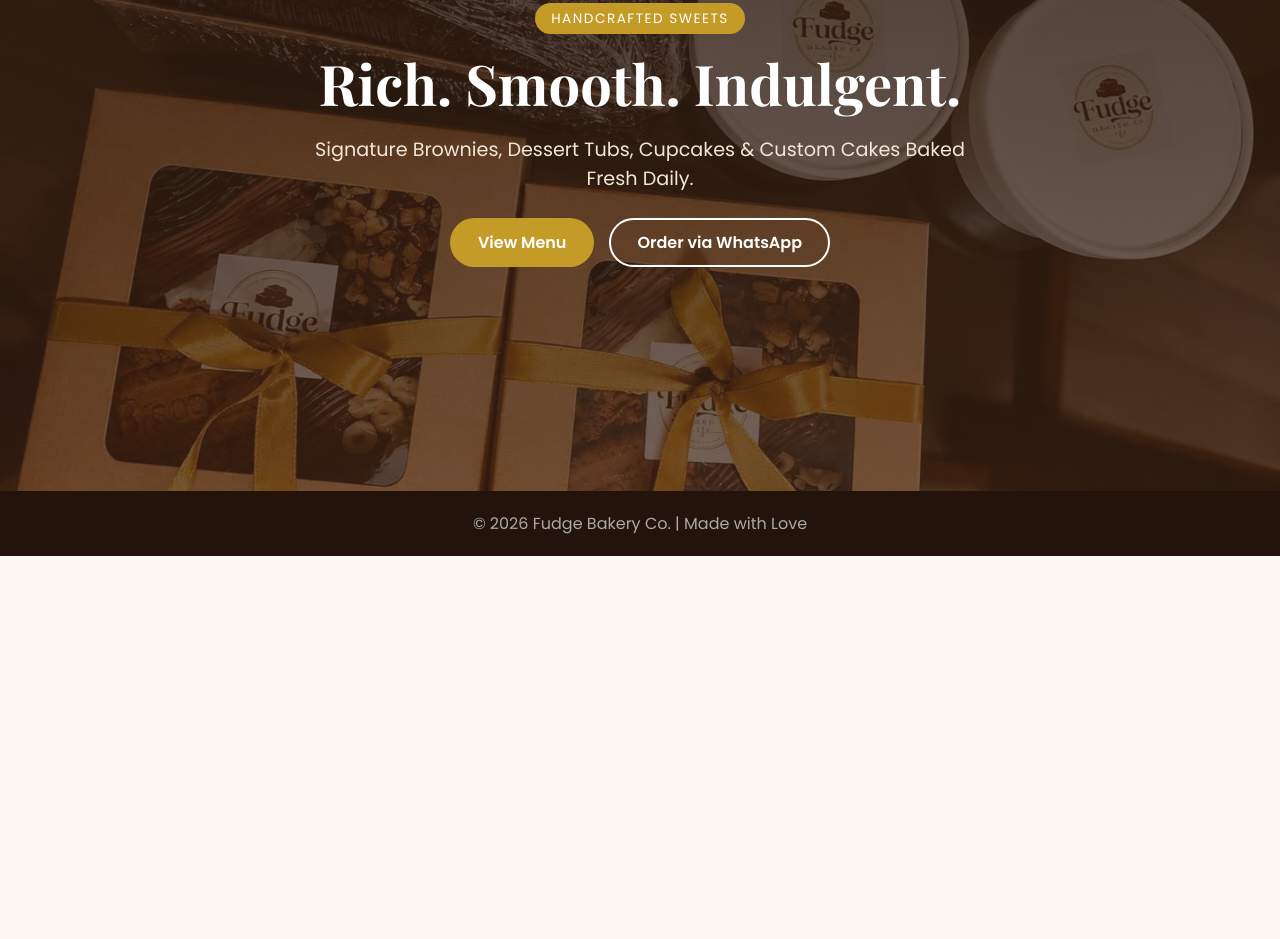
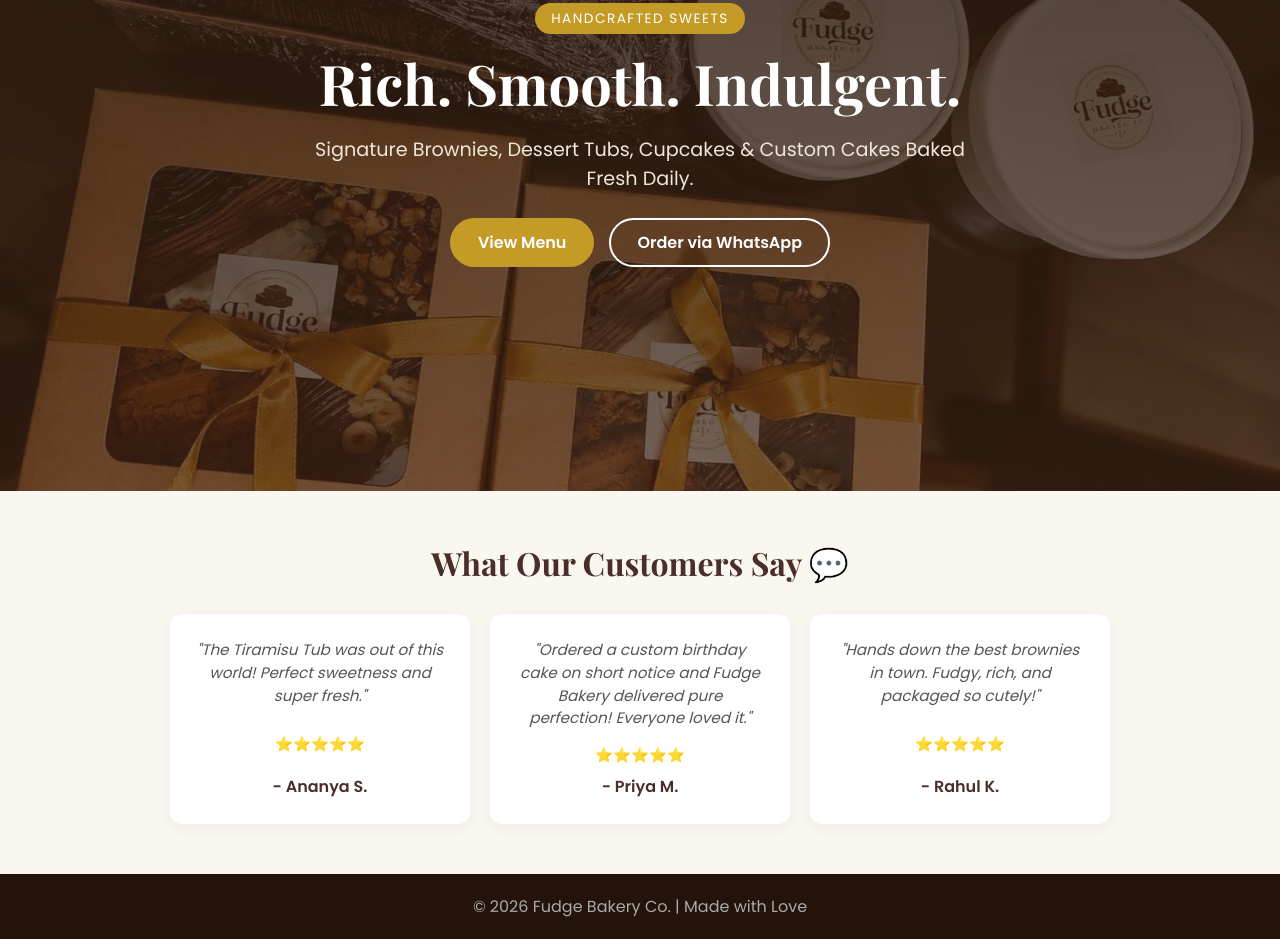
Before and after one commit to fudge-bakery/fudge-bakery, a plain HTML site: page index.html in a window 1280 px wide. Shown: the part 316-1255 px from the top of the page. Before the commit the page ends 872 px from the top, so only its background shows below. Drawn offline with nearby package versions, Linux system fonts and the light colour scheme.

Commit message:
Add files via upload

```diff
--- a/css/style.css
+++ b/css/style.css
@@ -330,3 +330,61 @@
 border-radius: 10px;
 box-shadow: 0 4px 12px rgba(0,0,0,0.1);
 }
+
+/* Testimonials Styling */
+.testimonials-section {
+padding: 50px 20px;
+text-align: center;
+background-color: #faf6f0; /* Soft warm background */
+}
+
+.testimonials-section h2 {
+font-family: 'Playfair Display', serif;
+color: #4a2e2b;
+font-size: 2rem;
+margin-bottom: 30px;
+}
+
+.testimonials-grid {
+display: flex;
+justify-content: center;
+gap: 20px;
+flex-wrap: wrap;
+max-width: 1100px;
+margin: 0 auto;
+}
+
+.testimonial-card {
+background: #ffffff;
+border-radius: 12px;
+padding: 25px;
+width: 300px;
+box-shadow: 0 4px 15px rgba(0, 0, 0, 0.05);
+display: flex;
+flex-direction: column;
+justify-content: space-between;
+transition: transform 0.2s ease;
+}
+
+.testimonial-card:hover {
+transform: translateY(-5px);
+}
+
+.testimonial-card .review {
+font-style: italic;
+color: #555;
+font-size: 0.95rem;
+line-height: 1.5;
+margin-bottom: 15px;
+}
+
+.testimonial-card .stars {
+font-size: 0.9rem;
+margin-bottom: 8px;
+}
+
+.testimonial-card .customer-name {
+font-weight: 600;
+color: #4a2e2b;
+margin: 0;
+}
--- a/index.html
+++ b/index.html
@@ -38,6 +38,33 @@
 </div>
 </div>
 </section>
+<!-- Testimonials Section -->
+<section class="testimonials-section">
+<h2>What Our Customers Say 💬</h2>
+<div class="testimonials-grid">
+
+<div class="testimonial-card">
+<p class="review">"The Tiramisu Tub was out of this world! Perfect sweetness and super fresh."</p>
+<div class="stars">⭐⭐⭐⭐⭐</div>
+<h4 class="customer-name">- Ananya S.</h4>
+</div>
+
+<div class="testimonial-card">
+<p class="review">"Ordered a custom birthday cake on short notice and Fudge Bakery delivered pure perfection! Everyone loved it."</p>
+<div class="stars">⭐⭐⭐⭐⭐</div>
+<h4 class="customer-name">- Priya M.</h4>
+</div>
+
+<div class="testimonial-card">
+<p class="review">"Hands down the best brownies in town. Fudgy, rich, and packaged so cutely!"</p>
+<div class="stars">⭐⭐⭐⭐⭐</div>
+<h4 class="customer-name">- Rahul K.</h4>
+</div>
+
+</div>
+</section>
+
+
 
 <footer>
 <p>&copy; 2026 Fudge Bakery Co. | Made with Love</p>
```
